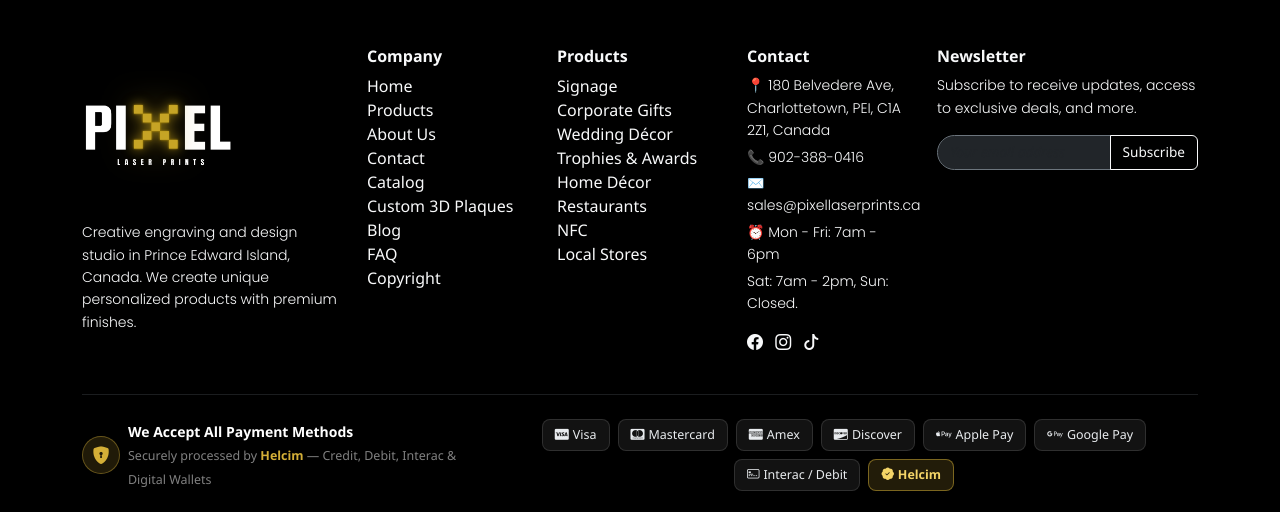
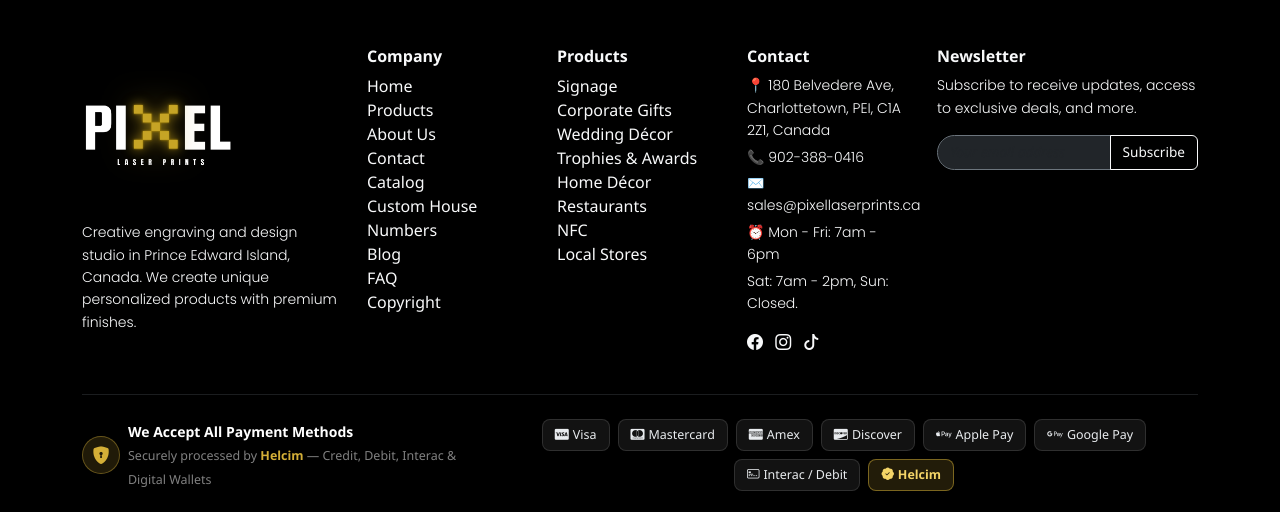
Before and after one commit to Pou-Technologies/pixelLaserPrints-prod, a PHP site: page / in a window 1280 px wide. Shown: the part 5988-6500 px from the top of the page. Run offline with PHP 8.4, Linux system fonts and the light colour scheme; some libraries are stand-ins or nearby versions; some web fonts are replaced.

Commit message:
Update footer link label to Custom House Numbers

```diff
--- a/includes/footer.php
+++ b/includes/footer.php
@@ -25,7 +25,7 @@
           </li>
           <li><a href="<?php echo BASE_URL; ?>/views/catalog.php" class="text-light text-decoration-none">Catalog</a>
           </li>
-          <li><a href="<?php echo (BASE_URL ?: ''); ?>/custom-plaques" class="text-light text-decoration-none">Custom 3D Plaques</a>
+          <li><a href="<?php echo (BASE_URL ?: ''); ?>/custom-plaques" class="text-light text-decoration-none">Custom House Numbers</a>
           </li>
           <li><a href="<?php echo BASE_URL; ?>/views/blog.php" class="text-light text-decoration-none">Blog</a>
           </li>
```
